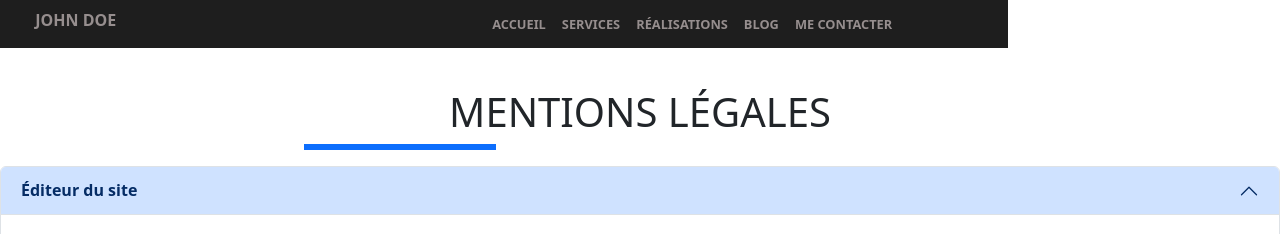
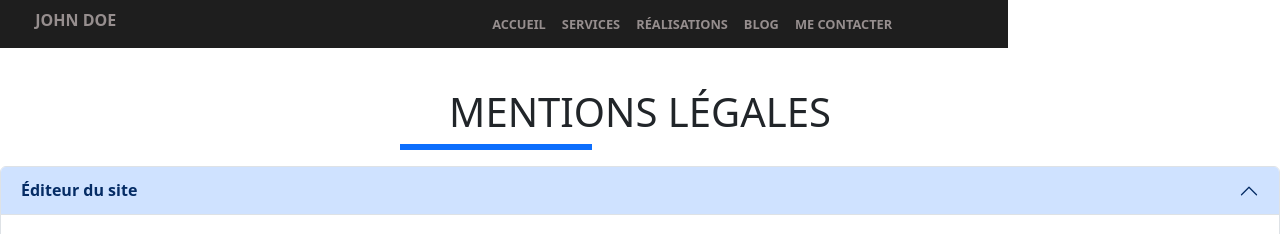
Before and after one commit to N0xCam/React-CV-JohnDoe, a React (Vite) app: page /mentions in a window 1280 px wide. Shown: the top 234 px of the page. Built offline with nearby package versions, Linux system fonts and the light colour scheme.

Commit message:
mentions-ok2

```diff
--- a/src/index.css
+++ b/src/index.css
@@ -10,6 +10,7 @@
   box-sizing: border-box;
   padding: 0;
   margin: 0;
+  color: 444
 }
 
 
--- a/src/pages/blog/blog.jsx
+++ b/src/pages/blog/blog.jsx
@@ -19,6 +19,7 @@ function MyBlog () {
             <p id ="little-tittle-blog"> Retrouvez ici quelques articles sur le développement web.</p>
 
     <div id="border-blog"></div>
+    <div className="blog-desktop">
     <div className='blog-tablette'>
     <div className='realisations'>
     <Card style={{ width: '24rem' }}>
@@ -54,7 +55,9 @@ function MyBlog () {
     </Card>
     </div>
     </div>
+    </div>
 
+    <div className="blog-desktop">
     <div className='blog-tablette'>
     <div className='realisations'>
     <Card style={{ width: '24rem' }}>
@@ -90,8 +93,10 @@ function MyBlog () {
     </Card>
     </div>
     </div>
+    </div>
 
 
+    <div className="blog-desktop">
     <div className='blog-tablette'>
     <div className='realisations'>
     <Card style={{ width: '24rem' }}>
@@ -109,6 +114,7 @@ function MyBlog () {
       </Card.Body>
     </Card>
     </div>
+
 
     <div className='realisations'>
     <Card style={{ width: '24rem' }}>
@@ -128,6 +134,7 @@ function MyBlog () {
     </div>
     </div>
     </div>
+    </div>
 
 
 
--- a/src/pages/mentions/mentions.css
+++ b/src/pages/mentions/mentions.css
@@ -73,7 +73,12 @@ svg {
 }
 }
 
-/* Desktop */
+/* Tablette */
 @media (min-width: 991px) {
-
+.border-ment {
+    border-bottom: 0.4em solid #0d6efd;
+    width: 12em;
+    margin-left: 25em;
+    margin-bottom: 1em;
 }
+}
```
